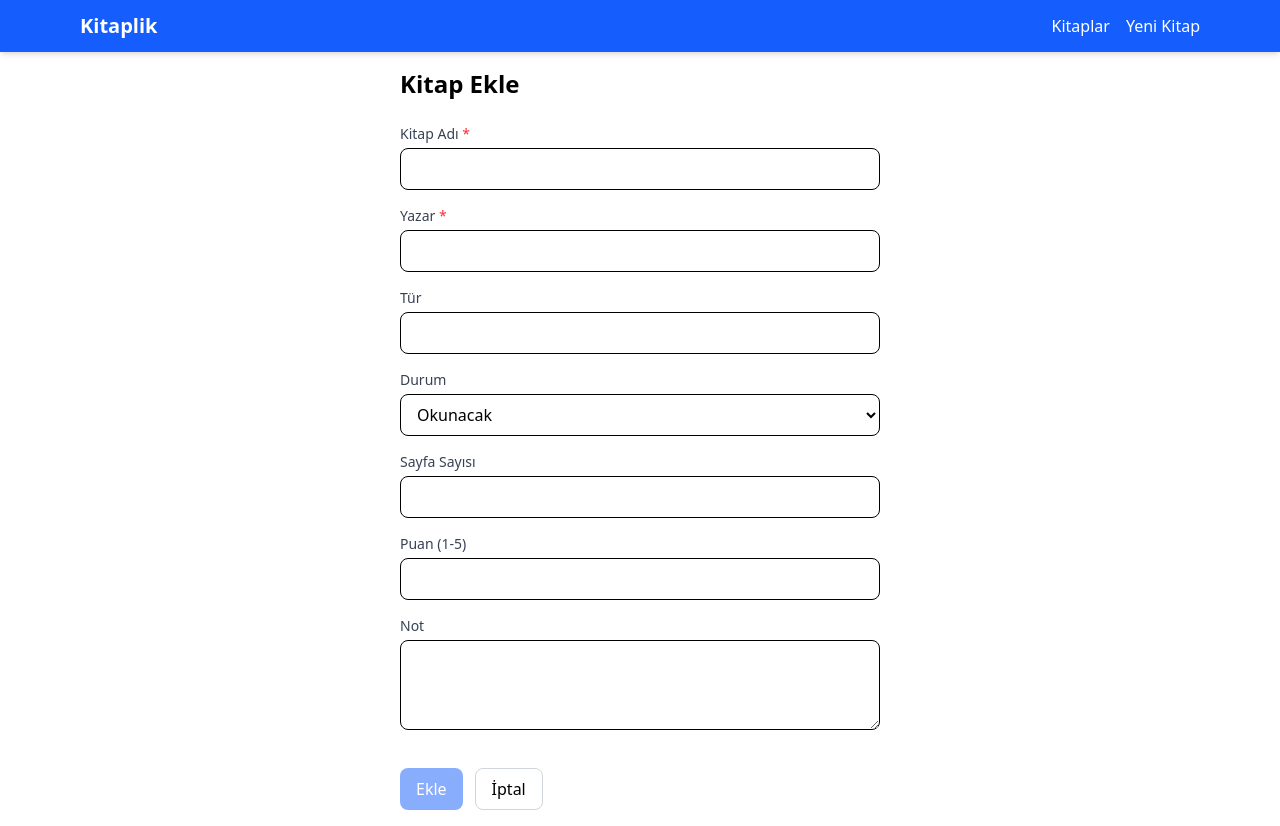
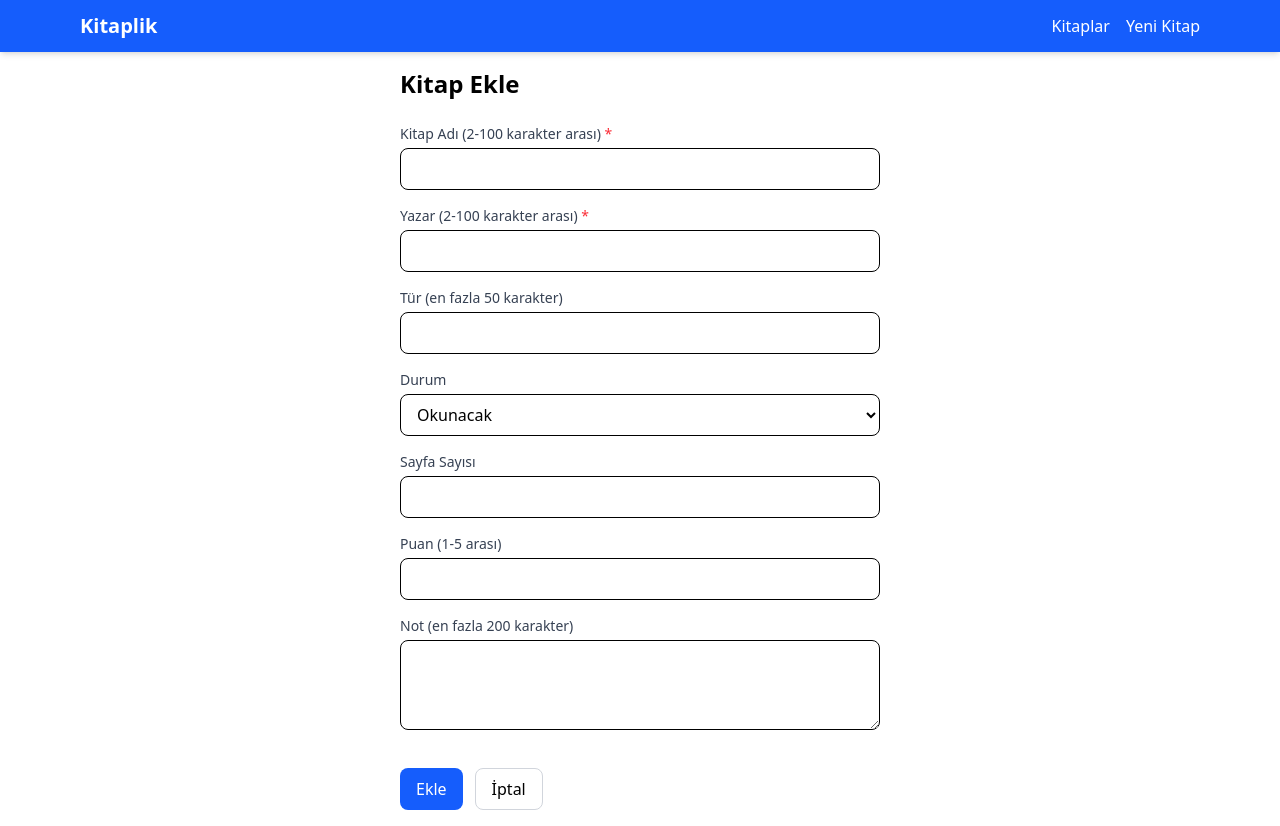
Before and after one commit to ozythings/bs-kitaplik, an Angular app: page /kitaplar/ekle in a window 1280 px wide. Built offline with nearby package versions, Linux system fonts and the light colour scheme.

Commit message:
feat: add more validations to book adding

```diff
--- a/src/app/features/books/pages/books-form/books-form.component.html
+++ b/src/app/features/books/pages/books-form/books-form.component.html
@@ -2,15 +2,15 @@
   <h1 class="text-2xl font-bold mb-6">{{ isEdit() ? 'Kitap Düzenle' : 'Kitap Ekle' }}</h1>
 
   <form [formGroup]="bookForm" (ngSubmit)="onSubmit()" class="space-y-4">
-    <app-form-field label="Kitap Adı" [required]="true" [control]="bookForm.get('ad')">
+    <app-form-field label="Kitap Adı (2-100 karakter arası)" [required]="true" [control]="bookForm.get('ad')">
       <input formControlName="ad" class="w-full border rounded-lg px-3 py-2" />
     </app-form-field>
 
-    <app-form-field label="Yazar" [required]="true" [control]="bookForm.get('yazar')">
+    <app-form-field label="Yazar (2-100 karakter arası)" [required]="true" [control]="bookForm.get('yazar')">
       <input formControlName="yazar" class="w-full border rounded-lg px-3 py-2" />
     </app-form-field>
 
-    <app-form-field label="Tür" [control]="bookForm.get('tur')">
+    <app-form-field label="Tür (en fazla 50 karakter)" [control]="bookForm.get('tur')">
       <input formControlName="tur" class="w-full border rounded-lg px-3 py-2" />
     </app-form-field>
 
@@ -26,19 +26,18 @@
       <input type="number" formControlName="sayfaSayisi" class="w-full border rounded-lg px-3 py-2" />
     </app-form-field>
 
-    <app-form-field label="Puan (1-5)" [control]="bookForm.get('puan')">
+    <app-form-field label="Puan (1-5 arası)" [control]="bookForm.get('puan')">
       <input type="number" formControlName="puan" class="w-full border rounded-lg px-3 py-2" />
     </app-form-field>
 
-    <app-form-field label="Not" [control]="bookForm.get('not')">
+    <app-form-field label="Not (en fazla 200 karakter)" [control]="bookForm.get('not')">
       <textarea formControlName="not" class="w-full border rounded-lg px-3 py-2" rows="3"></textarea>
     </app-form-field>
 
     <div class="flex gap-3 pt-4">
       <button
         type="submit"
-        [disabled]="bookForm.get('ad')?.invalid || bookForm.get('yazar')?.invalid"
-        class="px-4 py-2 bg-blue-600 text-white rounded-lg hover:bg-blue-700 disabled:opacity-50"
+        class="px-4 py-2 bg-blue-600 text-white rounded-lg hover:bg-blue-700"
       >
         {{ isEdit() ? 'Güncelle' : 'Ekle' }}
       </button>
--- a/src/app/features/books/pages/books-form/books-form.component.ts
+++ b/src/app/features/books/pages/books-form/books-form.component.ts
@@ -21,13 +21,13 @@ export class BooksFormComponent implements CanComponentDeactivate {
 
   protected readonly isEdit = signal(false);
   protected readonly bookForm = new FormGroup({
-    ad: new FormControl('', Validators.required),
-    yazar: new FormControl('', Validators.required),
-    tur: new FormControl(''),
+    ad: new FormControl('', [Validators.required, Validators.minLength(2), Validators.maxLength(100)]),
+    yazar: new FormControl('', [Validators.required, Validators.minLength(2), Validators.maxLength(100)]),
+    tur: new FormControl('', Validators.maxLength(50)),
     durum: new FormControl<'okunacak' | 'okunuyor' | 'okundu'>('okunacak'),
     sayfaSayisi: new FormControl<number | null>(null),
     puan: new FormControl<number | null>(null, [scoreValidator()]),
-    not: new FormControl(''),
+    not: new FormControl('', Validators.maxLength(500)),
   });
 
   constructor() {
--- a/src/app/shared/components/form-field/form-field.component.ts
+++ b/src/app/shared/components/form-field/form-field.component.ts
@@ -15,6 +15,8 @@ export class FormFieldComponent {
     const errors = this.control()?.errors;
     if (!errors) return '';
     if (errors['required']) return 'Bu alan zorunludur';
+    if (errors['minlength']) return `En az ${errors['minlength'].requiredLength} karakter olmalıdır`;
+    if (errors['maxlength']) return `En fazla ${errors['maxlength'].requiredLength} karakter olabilir`;
     if (errors['scoreInvalid']) return errors['scoreInvalid'];
     return 'Geçersiz değer';
   }
--- a/src/styles.css
+++ b/src/styles.css
@@ -1,3 +1,9 @@
 /* You can add global styles to this file, and also import other style files */
 
 @import 'tailwindcss';
+
+input.ng-invalid.ng-touched,
+textarea.ng-invalid.ng-touched,
+select.ng-invalid.ng-touched {
+  @apply border-red-600;
+}
```
